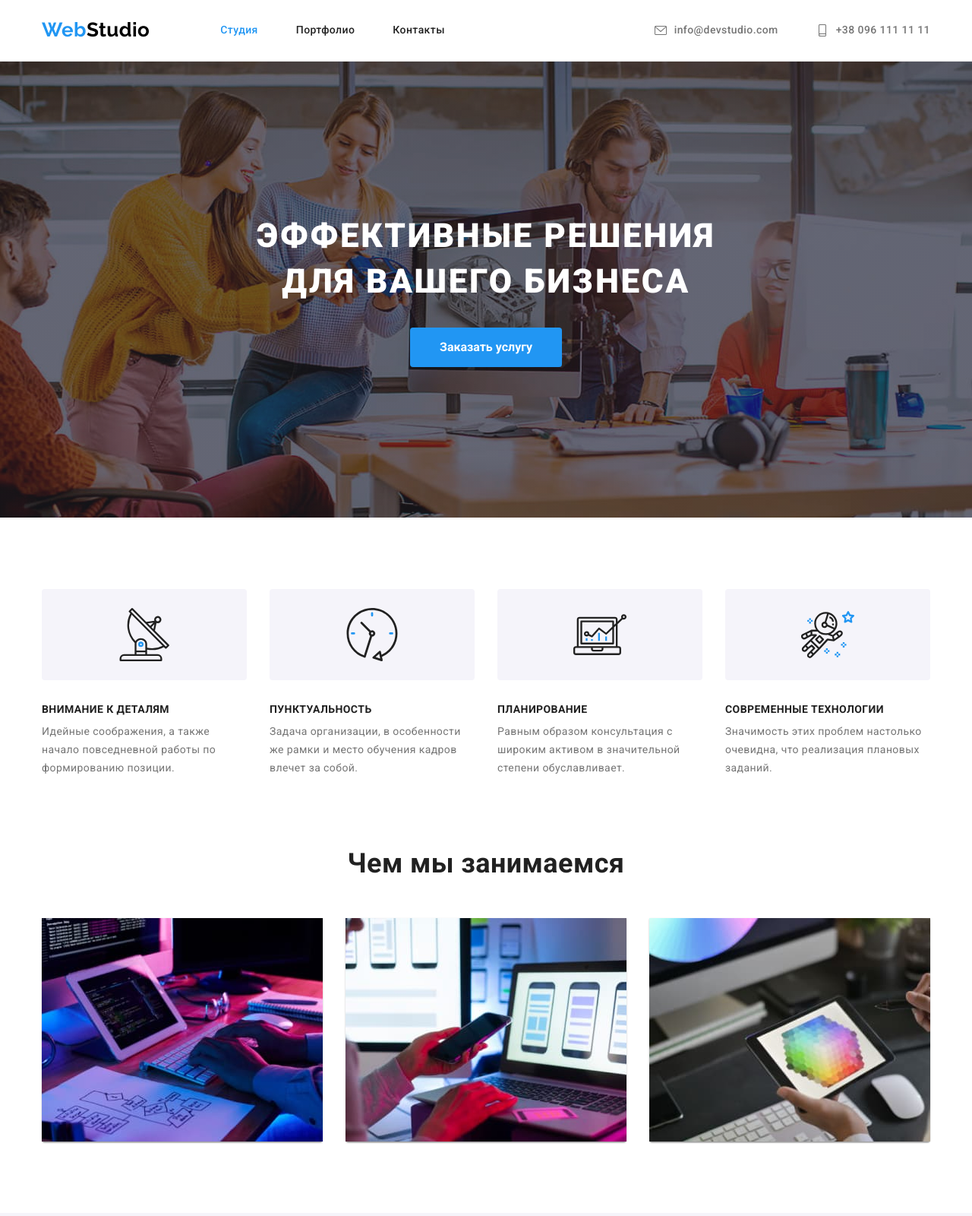
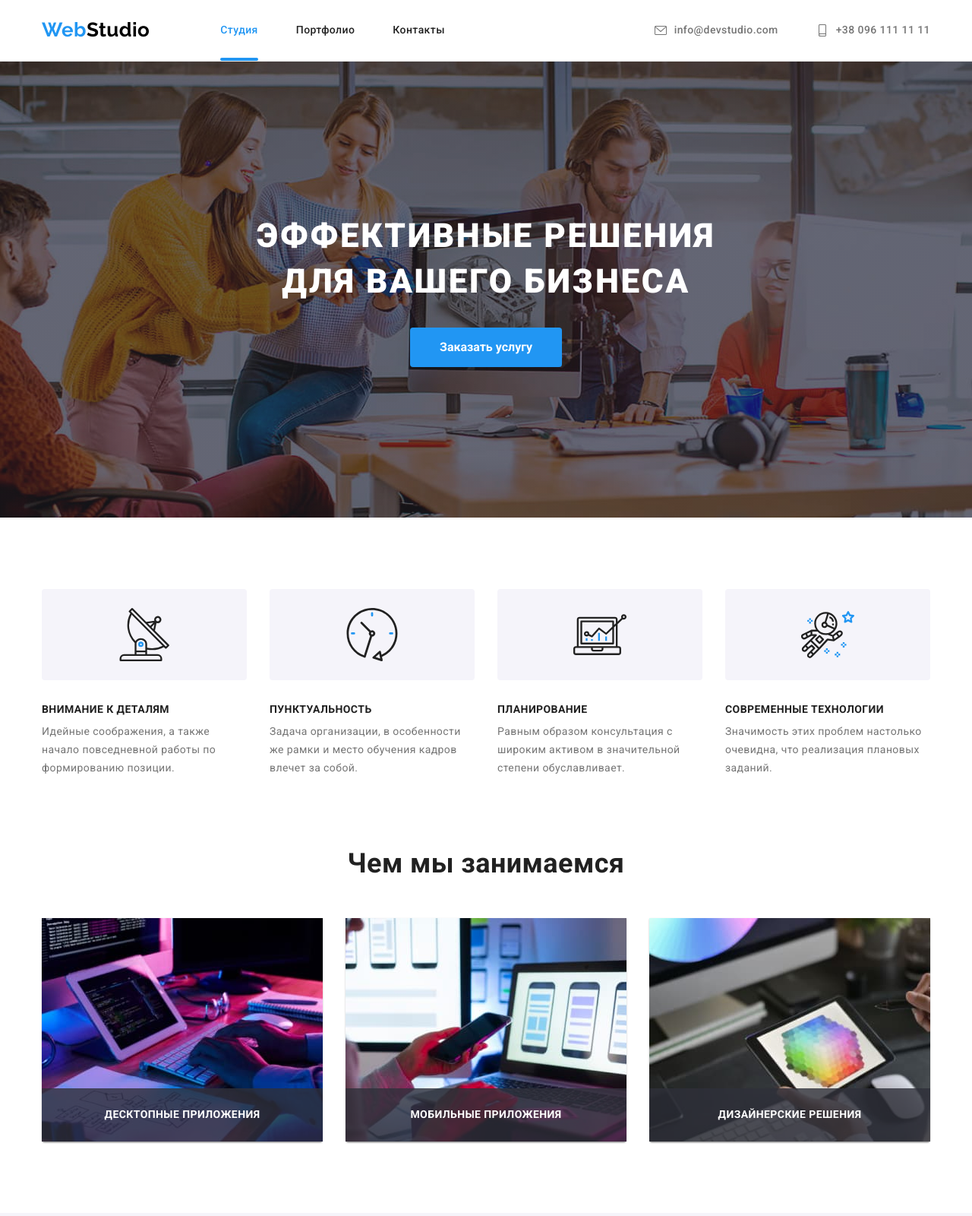
Before and after one commit to Marykorn-V/goit-markup-hw-05, a plain HTML site: page index.html in a window 1280 px wide. Shown: the top 1600 px of the page at 76% size. Drawn offline with Linux system fonts and the light colour scheme.

Commit message:
Adds effects

```diff
--- a/css/style.css
+++ b/css/style.css
@@ -17,6 +17,7 @@
   --second-bgc-color: #2f303a;
   --third-bgc-color: #f5f4fa;
   --icon-color: #afb1b8;
+  --time-function: cubic-bezier(0.4, 0, 0.2, 1);
 }
 body {
   width: 100%;
@@ -101,13 +102,49 @@ img {
   font-weight: 500;
   font-size: 14px;
   line-height: 1.14;
+
+  position: relative;
+  transition: color 250ms var(--time-function);
 }
 .site-nav:hover,
 .site-nav:focus {
   color: var(--accent-text-color);
 }
+.site-nav::before {
+  content: "";
+
+  display: block;
+  position: absolute;
+  bottom: 0;
+  right: 0;
+  width: 100%;
+  transition: transform 200ms var(--time-function);
+  transform: scaleX(0);
+  height: 4px;
+  border-radius: 2px;
+
+  background-color: var(--accent-text-color);
+}
+.site-nav:hover::before,
+.site-nav:focus::before {
+  transform: scaleX(1);
+  /* width: 100%;
+  left: 0; */
+}
 .site-nav.current {
   color: var(--accent-text-color);
+}
+.site-nav.current::after {
+  content: "";
+
+  display: block;
+  position: absolute;
+  width: 100%;
+  height: 4px;
+  border-radius: 2px;
+  bottom: 0;
+
+  background-color: var(--accent-text-color);
 }
 /* Contacts */
 
@@ -126,6 +163,8 @@ img {
   font-weight: 500;
   font-size: 14px;
   line-height: 1.14;
+
+  transition: color 250ms var(--time-function);
 }
 .contact-icon {
   fill: currentColor;
@@ -190,6 +229,12 @@ img {
   font-size: 16px;
   line-height: 1.87;
   text-decoration: none;
+
+  transition: transform 250ms var(--time-function);
+}
+.button:hover,
+.button:focus {
+  transform: scale(1.2);
 }
 /* Main */
 .section-work {
@@ -257,6 +302,27 @@ img {
 }
 .images {
   display: block;
+}
+.images-box {
+  position: relative;
+}
+.text-img {
+  position: absolute;
+  bottom: 0;
+  height: 70px;
+  width: 100%;
+
+  font-weight: 700;
+  font-size: 14px;
+  line-height: 1.14;
+  text-align: center;
+  /* align-items: center; */
+  letter-spacing: 0.03em;
+  text-transform: uppercase;
+  color: var(--primary-wight-color);
+  background: rgba(47, 48, 58, 0.8);
+  padding: 27px 0;
+  margin: 0;
 }
 .section.command {
   background-color: var(--third-bgc-color);
@@ -339,6 +405,8 @@ img {
   margin-right: 10px;
 
   color: var(--icon-color);
+
+  transition: background 250ms var(--time-function);
 }
 .link-command-icon:last-child {
   margin-right: 0;
@@ -353,6 +421,7 @@ img {
   height: 20px;
 
   fill: currentColor;
+  transition: fill 250ms var(--time-function);
 }
 .command-icon:hover,
 .command-icon:focus {
@@ -380,6 +449,9 @@ img {
   height: 92px;
   border: 1px solid #afb1b8;
   border-radius: 4px;
+
+  transition: color 250ms var(--time-function),
+    border 250ms var(--time-function);
 }
 .customer-icon {
   width: 106px;
@@ -416,6 +488,8 @@ footer .link-logo {
 }
 .contact-footer {
   color: rgba(255, 255, 255, 0.6);
+
+  transition: color 250ms var(--time-function);
 }
 .contact-footer:hover,
 .contact-footer:focus {
@@ -459,6 +533,8 @@ footer .link-logo {
 
   color: var(--primary-wight-color);
   background: rgba(255, 255, 255, 0.1);
+
+  transition: background-color 250ms var(--time-function);
 }
 .link-subscribe-icon:hover,
 .link-subscribe-icon:focus {
@@ -501,6 +577,9 @@ footer .link-logo {
   font-weight: 500;
   font-size: 16px;
   line-height: 1.62;
+
+  transition: background-color 250ms var(--time-function),
+    color 250ms var(--time-function);
 }
 
 .filter:hover,
@@ -523,12 +602,35 @@ footer .link-logo {
 
 .link-project {
   display: block;
+
+  transition: box-shadow 250ms var(--time-function);
 }
 .link-project:focus,
 .link-project:hover {
   box-shadow: 0px 1px 1px rgba(0, 0, 0, 0.12), 0px 4px 4px rgba(0, 0, 0, 0.06),
     1px 4px 6px rgba(0, 0, 0, 0.16);
-  cursor: pointer;
+}
+.card-thumb {
+  position: relative;
+  overflow: hidden;
+}
+.card-text {
+  padding: 63px 24px;
+  margin: 0;
+
+  font-size: 18px;
+  line-height: 1.5;
+
+  background: rgba(33, 150, 243, 0.9);
+  color: var(--primary-wight-color);
+
+  position: absolute;
+  top: 295px;
+  transition: top 250ms var(--time-function);
+}
+.link-project:focus .card-text,
+.link-project:hover .card-text {
+  top: 0;
 }
 .card-content {
   padding: 20px 24px;
--- a/index.html
+++ b/index.html
@@ -107,13 +107,24 @@
                 <h2 class="title">Чем мы занимаемся</h2>
                 <ul class="list content">
                     <li class="images-list">
-                        <img src="./images/box1.jpg" class="images" alt="Человек печатает на клавиатуре код" width="370">
+                        <div class="images-box">
+                            <img src="./images/box1.jpg" class="images" alt="Человек печатает на клавиатуре код" width="370">
+                            <p class="text-img">Десктопные приложения</p>
+                        </div>
                     </li>
                     <li class="images-list">
-                        <img src="./images/box2.jpg" class="images" alt="Человек держит в руке телефон" width="370">
+                        <div class="images-box">
+                            <img src="./images/box2.jpg" class="images" alt="Человек держит в руке телефон" width="370">
+                            <p class="text-img">Мобильные приложения</p>
+                        </div>
+
                     </li>
                     <li class="images-list">
-                        <img src="./images/box3.jpg" class="images" alt="Планшет с палитрой цветов" width="370">
+                        <div class="images-box">
+                            <img src="./images/box3.jpg" class="images" alt="Планшет с палитрой цветов" width="370">
+                            <p class="text-img">Дизайнерские решения</p>
+                        </div>
+
                     </li>
                 </ul>
             </div>
```
Also changed, not shown: portfolio.html (+2 -0 lines).
